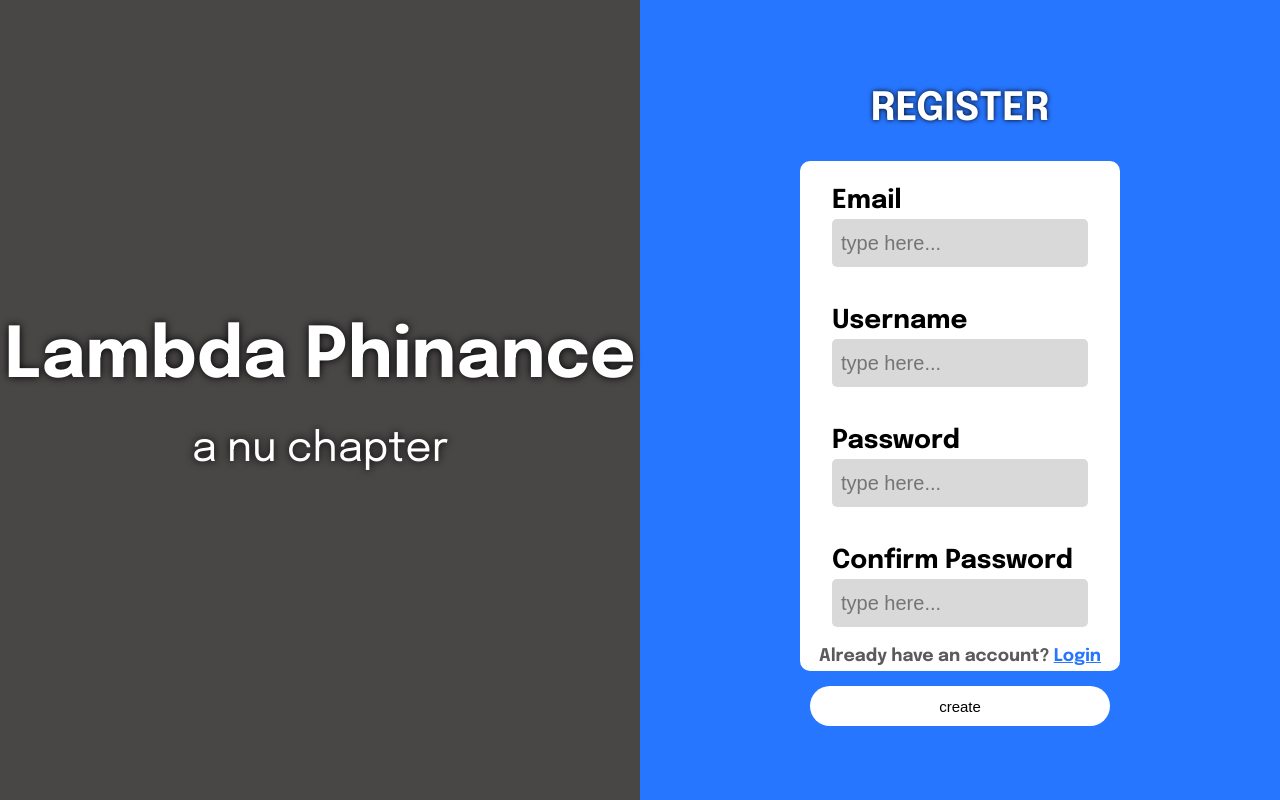
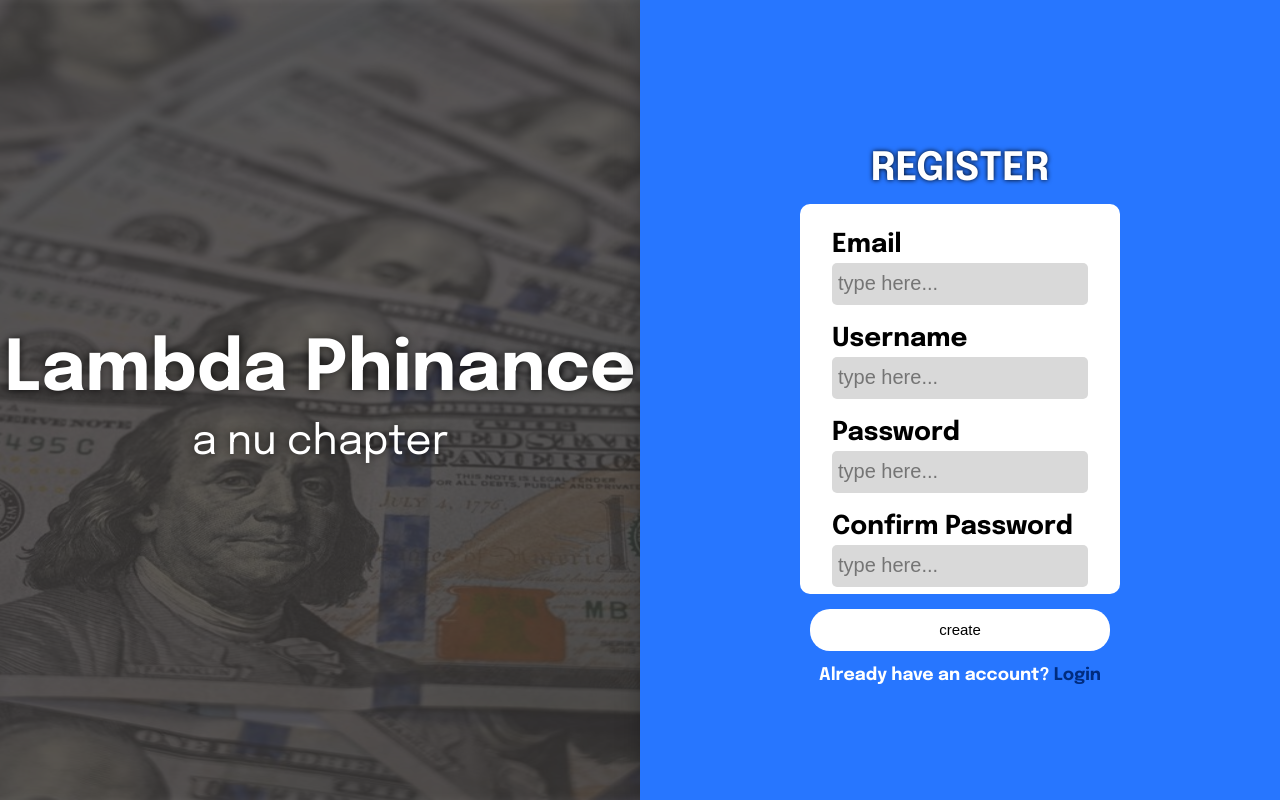
Before and after one commit to jhn816/lambdaphinance, a React (Create React App) app in the folder client/: page /register in a window 1280 px wide. Built offline with nearby package versions, Linux system fonts and the light colour scheme.

Commit message:
complete login/registration completed, navbar and homepage is added if logged in, errors are added to registration and login to guide the user, image is added to those pages as well

```diff
--- a/client/src/App.css
+++ b/client/src/App.css
@@ -19,7 +19,7 @@ body {
   display: flex;
   flex-direction: column;
   align-items: center;
-  justify-content: center;
+  justify-content: flex-start;
   font-size: calc(10px + 2vmin);
   color: white;
 }
--- a/client/src/App.jsx
+++ b/client/src/App.jsx
@@ -3,6 +3,7 @@ import React, { useState } from 'react';
 import Home from "./Components/Home.jsx";
 import Signup from "./Components/Signup.jsx";
 import { BrowserRouter as Router, Routes, Route } from "react-router-dom";
+import Navbar from "./Components/Navbar.jsx";
 
 
 function App() {
@@ -12,6 +13,7 @@ function App() {
     <Router>
     <div className="App">
       <header className="App-header">
+      {localStorage.getItem("token") && <Navbar />}
           <Routes>
             <Route path="/" element= {<Home loggedIn={loggedIn} />}/>
             <Route path="/register" element= {<Signup />}/>
--- a/client/src/Components/Home.jsx
+++ b/client/src/Components/Home.jsx
@@ -1,8 +1,7 @@
 import React, { useEffect, useState } from "react";
 import Login from "./Login.jsx";
 import userEvent from "@testing-library/user-event";
-
-
+import "./css/Home.css";
 
 const Home = ({loggedIn}) => {
 
@@ -16,11 +15,9 @@ const Home = ({loggedIn}) => {
 
     return (
     (!token ? (<Login /> ) : (
-
-        <div>
-            <h1>Home Page</h1>
+        <div className="home-container">
             <form onSubmit={logOut}>
-                <button type="submit" > logout </button>
+                    <button type="submit" > logout </button>
             </form>
         </div>
 
--- a/client/src/Components/Login.jsx
+++ b/client/src/Components/Login.jsx
@@ -1,13 +1,17 @@
 import React, { useState } from "react";
 import "./css/Login.css"
 import { Link } from "react-router-dom";
+import Money from "../assets/money.jpg"
 
 const Login = () => {
     const [email, setEmail] = useState("");
     const [password, setPassword] = useState("");
+    const [error,setError] = useState({});
 
     const checkAccount = (event) => {
         event.preventDefault();
+
+        let error = {};
 
         fetch(`${process.env.REACT_APP_API_BASE_URL}/api/login`, {
             method:"POST",
@@ -25,7 +29,14 @@ const Login = () => {
                 window.location.reload();
                 console.log("Login successful!");
             } else {
-                console.log("Login failed:", result.error);
+                if (result.error){
+                    console.log("Login failed:", result.error);
+                    error.match = result.error;
+                    setError(error);
+                    return;
+                } else {
+                    console.log("Login failed:", result.error);
+                }
             }
         })
         .catch(error => console.error("Error:", error));
@@ -34,6 +45,7 @@ const Login = () => {
     return (
         <div className="login-containers">
             <div className="login-titles">
+                <img src={Money} alt="money" class="money"/>
                 <h1> Lambda Phinance</h1>
                 <h3> track all your expenses</h3>
             </div>
@@ -50,11 +62,11 @@ const Login = () => {
                         <div className="login-input">
                             <h4> Password </h4>
                             <input type="password" onChange = {(e) => setPassword(e.target.value)} placeholder="type here..." />
+                            {error.match && <p>{error.match}</p>}
                         </div>
-
-                        <h6> Don't have an account? <Link to="/register"> Register</Link></h6>
                     </div>
                     <button type="submit" > done</button>
+                    <h6> Don't have an account? <Link to="/register"> Register</Link></h6>
                 </div>
             </form>
         </div>
--- /dev/null
+++ b/client/src/Components/Navbar.jsx
@@ -0,0 +1,27 @@
+import React, { useEffect, useState } from "react";
+import "./css/Navbar.css";
+import userEvent from "@testing-library/user-event";
+import { Link } from "react-router-dom";
+
+const Navbar = () => {
+
+    return (
+        <div className="navigation-bar">
+            <ul className = "nav-links">
+                <a href="/">Home</a>
+
+                {/* expenses tracker of your own account */}
+                <a href="expenses">Expenses</a>
+                {/* debts owed to or form, accounts can request from each other */}
+                <a href="records">Records</a>
+                {/* financials goals you wanna set */}
+                <a href="goals">Goals</a>
+
+                <a className="profile-nav" href="profile">Profile</a>
+            </ul>
+        </div>
+    )
+
+}
+
+export default Navbar;
--- a/client/src/Components/Signup.jsx
+++ b/client/src/Components/Signup.jsx
@@ -1,27 +1,29 @@
 import React, { useState } from "react";
 import "./css/Signup.css"
 import { Link } from "react-router-dom";
+import Money from "../assets/money.jpg"
 
 const Signup = () => {
     const [email, setEmail] = useState("");
     const [username, setUsername] = useState("");
     const [password, setPassword] = useState("");
     const [confirmPassword, setConfirmPassword] = useState("");
+    const [error, setErrors] = useState({});
 
     const submitAccount = (event) => {
         event.preventDefault();
-
+        let error = {};
         if (email === "") {
-            alert("Fill in Email!");
-            return;
+            error.email = "Fill in Email!";
         } else if (username === "") {
-            alert("Fill in username!");
-            return;
+            error.username = "Fill in username!";
         } else if (password === "") {
-            alert("Fill in password!");
-            return;
+            error.password = "Fill in password!";
         } else if (password !== confirmPassword) {
-            alert("Passwords do not match!");
+            error.passwordmatch = "Passwords do not match!";
+        }
+        if (error) {
+            setErrors(error);
             return;
         }
 
@@ -45,6 +47,7 @@ const Signup = () => {
     return (
         <div className="signup-containers">
             <div className="signup-titles">
+                <img src={Money} alt="money" class="money"/>
                 <h1> Lambda Phinance</h1>
                 <h3>a nu chapter</h3>
             </div>
@@ -56,26 +59,32 @@ const Signup = () => {
                         <div className="signup-input">
                             <h4> Email </h4>
                             <input type="email" onChange= {(e) => setEmail(e.target.value)} placeholder="type here..." />
+                            {error.email && <p>{error.email}</p>}
                         </div>
 
                         <div className="signup-input">
                             <h4> Username </h4>
                             <input type="text" onChange={(e)=> setUsername(e.target.value)} placeholder="type here..." />
+                            {error.username && <p>{error.username}</p>}
                         </div>
 
                         <div className="signup-input">
                             <h4> Password </h4>
                             <input type="password" onChange={(e)=> setPassword(e.target.value)} placeholder="type here..." />
+                            {error.password && <p>{error.password}</p>}
                         </div>
 
                         <div className="signup-input">
                             <h4> Confirm Password </h4>
                             <input type="password" onChange={(e)=> setConfirmPassword(e.target.value)}placeholder="type here..." />
+                            {error.passwordmatch && <p>{error.passwordmatch}</p>}
+
                         </div>
 
-                        <h6> Already have an account? <Link to="/"> Login</Link></h6>
                     </div>
                     <button type="submit"> create</button>
+                    <h6> Already have an account? <Link to="/"> Login</Link></h6>
+
                 </form>
             </div>
         </div>
--- /dev/null
+++ b/client/src/Components/css/Home.css
@@ -0,0 +1,10 @@
+.home-container {
+    display: flex;
+    flex-direction: column;
+    justify-content: center;
+    align-items: center;
+    background-color: #b0c0dc;
+    width: 100%;
+    height: 90vh;
+    z-index: 50;
+}
--- a/client/src/Components/css/Login.css
+++ b/client/src/Components/css/Login.css
@@ -15,14 +15,16 @@
     gap: 15px
 }
 
-form {
+.login-containers form {
+    filter: drop-shadow(20px 2px 19px black);
     display: flex;
     align-items: center;
     justify-content: center;
     flex-direction: column;
     background-color: #2776FF;
     width: 50%;
-    gap: 15px
+    gap: 15px;
+    z-index: 2;
 }
 
 .login-information h2 {
@@ -77,13 +79,9 @@ form {
     line-height: .1;
 }
 
-.login-titles h3 {
-    font-weight: 100;
-}
-
 .login-information button {
-    width: 200px;
-    height: 40px;
+    width: 300px;
+    height: 70px;
     border: 1px solid transparent;
     font-size: 15px;
     font-weight: 100;
@@ -101,17 +99,46 @@ form {
     transform: scale(1);
 }
 
-.login-box h6 {
-    color: rgb(91, 91, 91);
+form h6 {
+    color: rgb(255, 255, 255);
     margin-top: 0px;
     margin-bottom: 0px;
 }
 
-.login-box h6 a{
-    color: #2776FF;
+form h6 a{
+    color: #002c7f;
     transition: .3s;
+    text-decoration: none;
 }
 
-.login-box h6 a:hover{
-    color: #2776ffc5;
+form h6 a:hover{
+    color: #002c7f84;
+    text-decoration: underline;
 }
+
+.login-input p {
+    color: rgb(255, 20, 20);
+    font-weight: 1000;
+    margin: 0px;
+    margin-top: 5px;
+    font-size: 15px;
+    align-self: center;
+}
+
+.money {
+    max-height: 100vh;
+    width: 1500px;
+    opacity: 20%;
+    z-index: 0;
+}
+
+.login-titles h1 {
+    position:absolute;
+    top: 40%;
+}
+
+.login-titles h3 {
+    font-weight: 100;
+    position:absolute;
+    top: 50%;
+}
--- /dev/null
+++ b/client/src/Components/css/Navbar.css
@@ -0,0 +1,32 @@
+.navigation-bar {
+    background-color: #1a6be3;
+    width: 100%;
+    height:10vh;
+    z-index: 99;
+    padding: 0px;
+    margin: 0px;
+}
+
+.navigation-bar ul a {
+    color:white;
+    text-decoration: none;
+    transition: .3s;
+}
+
+.navigation-bar ul a:hover {
+    color:rgb(211, 211, 211);
+    text-decoration: underline;
+}
+
+.nav-links {
+    display: flex;
+    flex-direction: row;
+    padding: 30px;
+    padding-top: 3px;
+    gap: 30px
+}
+
+.navigation-bar .nav-links .profile-nav {
+    margin-left: auto;
+
+}
--- a/client/src/Components/css/Signup.css
+++ b/client/src/Components/css/Signup.css
@@ -12,7 +12,9 @@
     flex-direction: column;
     background-color: #2776FF;
     width: 50%;
-    gap: 15px
+    gap: 15px;
+    z-index: 2;
+    filter: drop-shadow(20px 2px 19px black);
 }
 
 .signup-information h2 {
@@ -26,7 +28,7 @@
     align-items: center;
     justify-content: center;
     width: 50%;
-    height: 75%;
+    height: 60%;
     gap: 15px;
 }
 .signup-box {
@@ -36,7 +38,7 @@
     align-items: center;
     border-radius: 10px;
     width: 100%;
-    height: 85%;
+    height: 100%;
     background-color: white;
     color: black;
 }
@@ -46,6 +48,7 @@
     flex-direction: column;
     width: 80%;
     padding: 20px;
+    padding-bottom: 0px;
 }
 
 .signup-input input {
@@ -54,7 +57,7 @@
     background-color:#D9D9D9;
     border: 1px solid transparent;
     border-radius: 5px;
-    padding: 8px;
+    padding: 5px;
     font-size: 20px;
 }
 
@@ -82,7 +85,7 @@
 
 .signup-information button {
     width: 300px;
-    height: 40px;
+    height: 50px;
     border: 1px solid transparent;
     font-size: 15px;
     font-weight: 100;
@@ -114,3 +117,30 @@
 .signup-box h6 a:hover{
     color: #2776ffc5;
 }
+
+.signup-input p {
+    color: rgb(255, 20, 20);
+    font-weight: 1000;
+    margin: 0px;
+    margin-top: 5px;
+    font-size: 15px;
+    align-self: flex-end;
+}
+
+.money {
+    max-height: 100vh;
+    width: 1500px;
+    opacity: 20%;
+    z-index: 0;
+}
+
+.signup-titles h1 {
+    position:absolute;
+    top: 40%;
+}
+
+.signup-titles h3 {
+    font-weight: 100;
+    position:absolute;
+    top: 50%;
+}
```
Also changed, not shown: client/src/assets/money.jpg (added), 1 other file (tests, documents, lock files or other folders).
